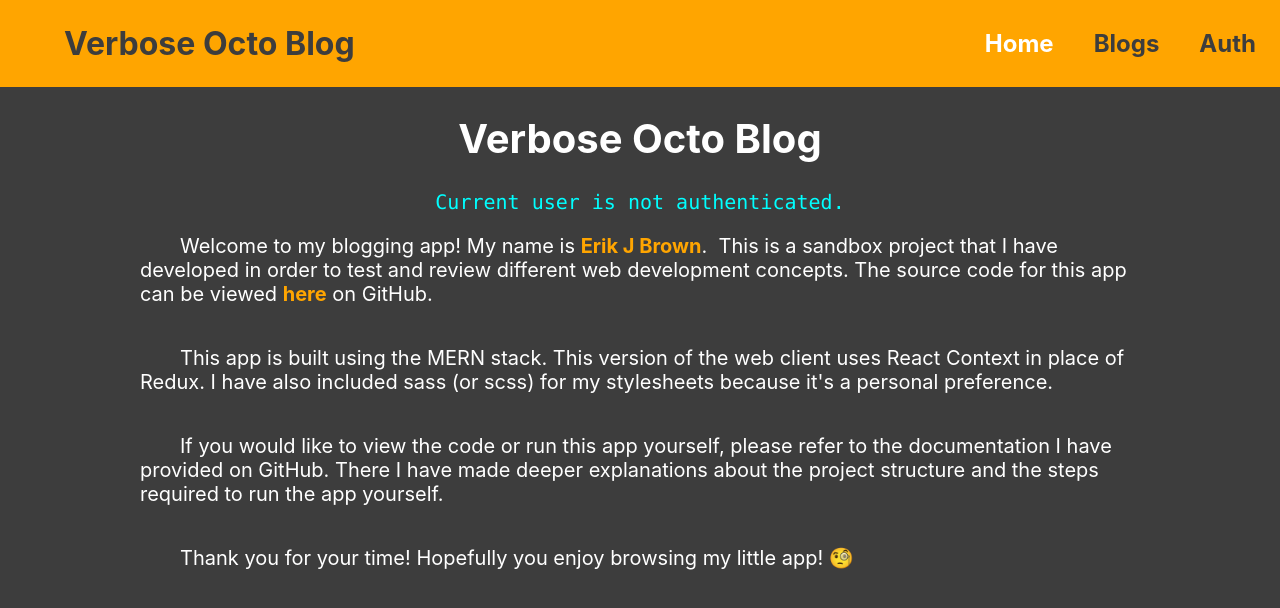
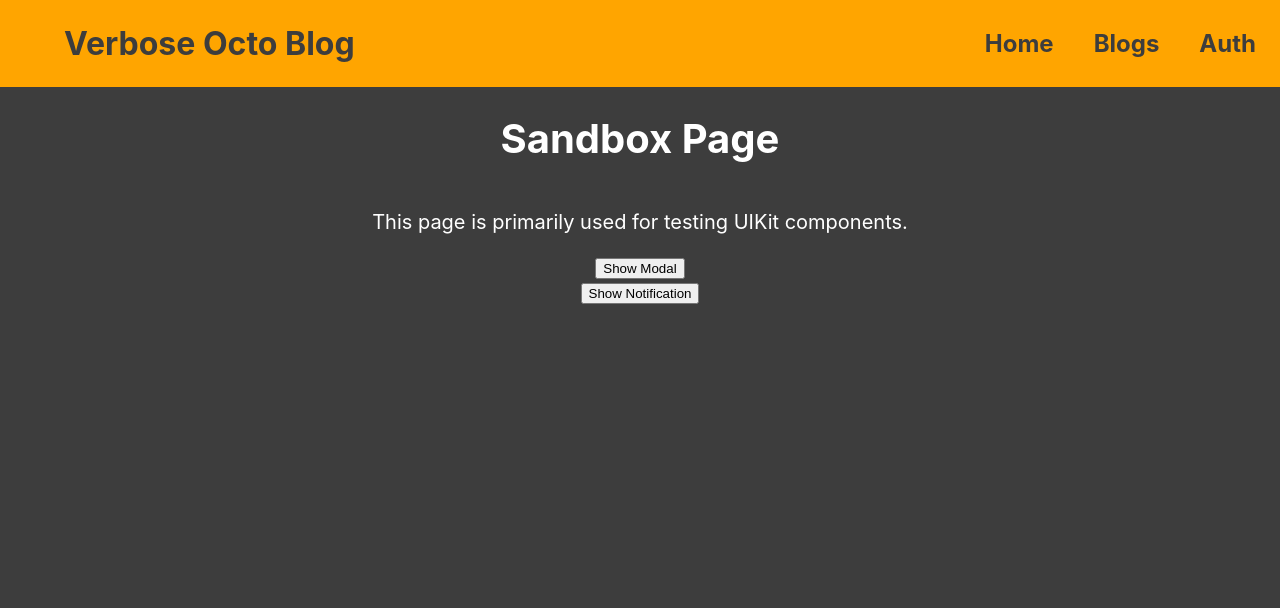
Before and after one commit to erkjbro/blogger, a React (Create React App) app in the folder frontend/: page /sandbox in a window 1280 px wide. Before the commit this address led to /. Shown: the top 608 px of the page. Built offline with nearby package versions, Linux system fonts and the light colour scheme.

Commit message:
creating a sandbox page to test uikit elements

```diff
--- a/frontend/src/App.js
+++ b/frontend/src/App.js
@@ -11,6 +11,7 @@ const BlogDetails = lazy(() => import('./blog/pages/BlogDetails'));
 const EditBlog = lazy(() => import('./blog/pages/EditBlog'));
 const Auth = lazy(() => import('./user/pages/Auth'));
 const Profile = lazy(() => import('./user/pages/Profile'));
+const Sandbox = lazy(() => import('./site/pages/Sandbox'));
 
 const App = () => {
   const { token } = useContext(AuthContext);
@@ -24,6 +25,7 @@ const App = () => {
         {!!token ? <Route path="/blog/edit/:blogId" exact render={() => <EditBlog editMode />} /> : null}
         {!!token ? <Route path="/:userId/profile" component={Profile} /> : null}
         {!token ? <Route path="/auth" exact component={Auth} /> : null}
+        <Route path="/sandbox" exact component={Sandbox} />
         <Redirect to="/" />
       </Switch>
   );
--- a/frontend/src/site/pages/Home.js
+++ b/frontend/src/site/pages/Home.js
@@ -1,4 +1,5 @@
 import { useContext, useEffect } from 'react';
+import { Link } from 'react-router-dom';
 
 import { AuthContext } from '../../shared/context/AuthContext';
 
@@ -52,7 +53,10 @@ const Home = () => {
         run the app yourself.
       </p>
       <p>
-        Thank you for your time! Hopefully you enjoy browsing my little app! &#x1F9D0;
+        Thank you for your time! Hopefully you enjoy browsing my little app!&nbsp;
+        <Link to="/sandbox">
+          &#x1F9D0;
+        </Link>
       </p>
     </div>
   );
--- /dev/null
+++ b/frontend/src/site/pages/Sandbox.js
@@ -0,0 +1,49 @@
+import { useState } from 'react';
+
+import { Modal, Notification } from '../../shared/components/UIKit';
+import './Sandbox.scss';
+
+const Sandbox = () => {
+  const [showModal, setShowModal] = useState(false);
+  const [showNotification, setShowNotification] = useState(false);
+
+  const handleModalHide = () => setShowModal(false);
+  const handleModalShow = () => setShowModal(true);
+
+  const handleNotificationHide = () => setShowNotification(false);
+  const handleNotificationShow = () => setShowNotification(true);
+
+  return (
+    <>
+      <Modal
+        show={showModal}
+        onCancel={handleModalHide}
+        header="Sandbox - Modal Demo"
+      >
+        Sandbox modal content.
+      </Modal>
+      <Notification
+        show={showNotification}
+        onCancel={handleNotificationHide}
+      >
+        Sandbox notification content.
+      </Notification>
+      <div className="sandbox">
+        <h1>Sandbox Page</h1>
+        <p>This page is primarily used for testing UIKit components.</p>
+        <div className="sandbox__modal">
+          <button onClick={handleModalShow}>
+            Show Modal
+          </button>
+        </div>
+        <div className="sandbox__notification">
+          <button onClick={handleNotificationShow}>
+            Show Notification
+          </button>
+        </div>
+      </div>
+    </>
+  );
+};
+
+export default Sandbox;
--- /dev/null
+++ b/frontend/src/site/pages/Sandbox.scss
@@ -0,0 +1,6 @@
+@import 'styles/colors';
+@import 'styles/variables';
+
+.sandbox {
+  @extend .page__layout;
+}
```
